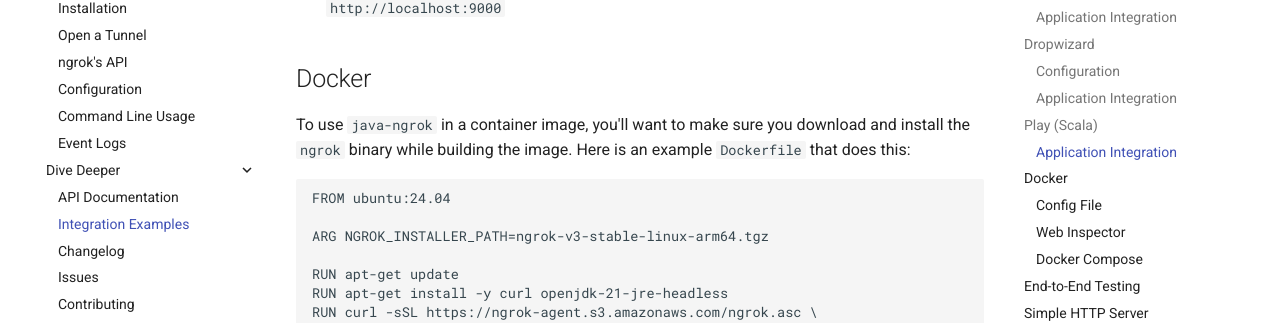
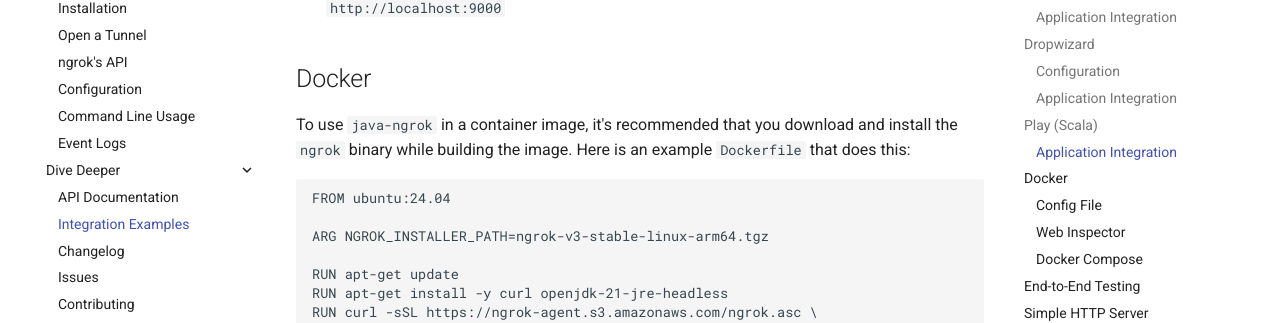
Before and after one commit to alexdlaird/java-ngrok, an MkDocs documentation site: the page built from docs/integration.md, in a window 1280 px wide and 900 px high, scrolled down 5138 px. Shown: the part 145-468 px from the top of the window. Built offline with MkDocs 1.6.1 and Material for MkDocs 9.7.7, drawn with Linux system fonts in a browser that asks for light colours; comment, search, counter and statistics services are not loaded.

Commit message:
Update integration.md

````diff
--- a/docs/integration.md
+++ b/docs/integration.md
@@ -253,7 +253,7 @@ Now Play can be started by the usual means, setting `ngrok.enabled` in the confi
 
 ## Docker
 
-To use `java-ngrok` in a container image, you'll want to make sure you download and install the `ngrok` binary while
+To use `java-ngrok` in a container image, it's recommended that you download and install the `ngrok` binary while
 building the image. Here is an example `Dockerfile` that does this:
 
 ```Dockerfile
````
